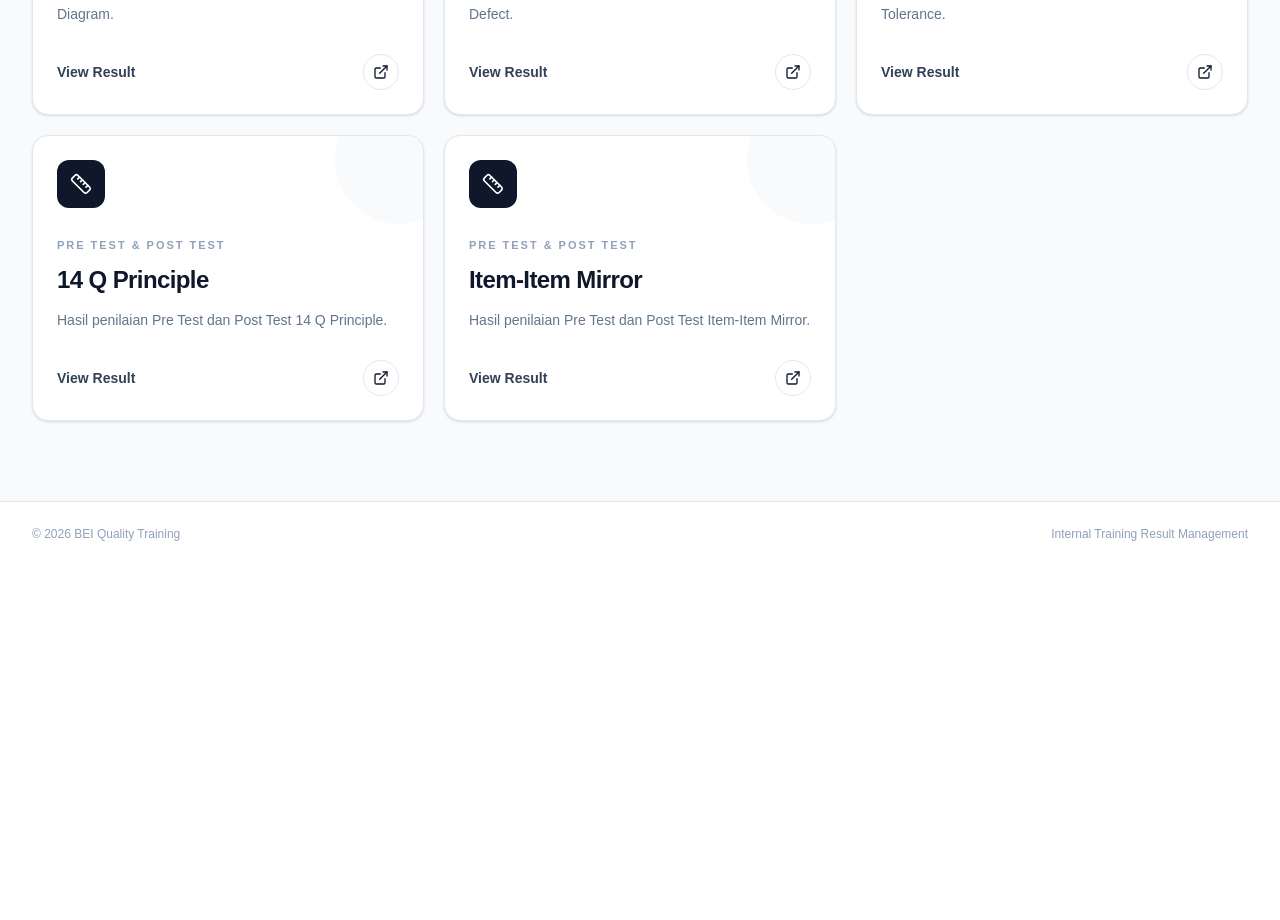
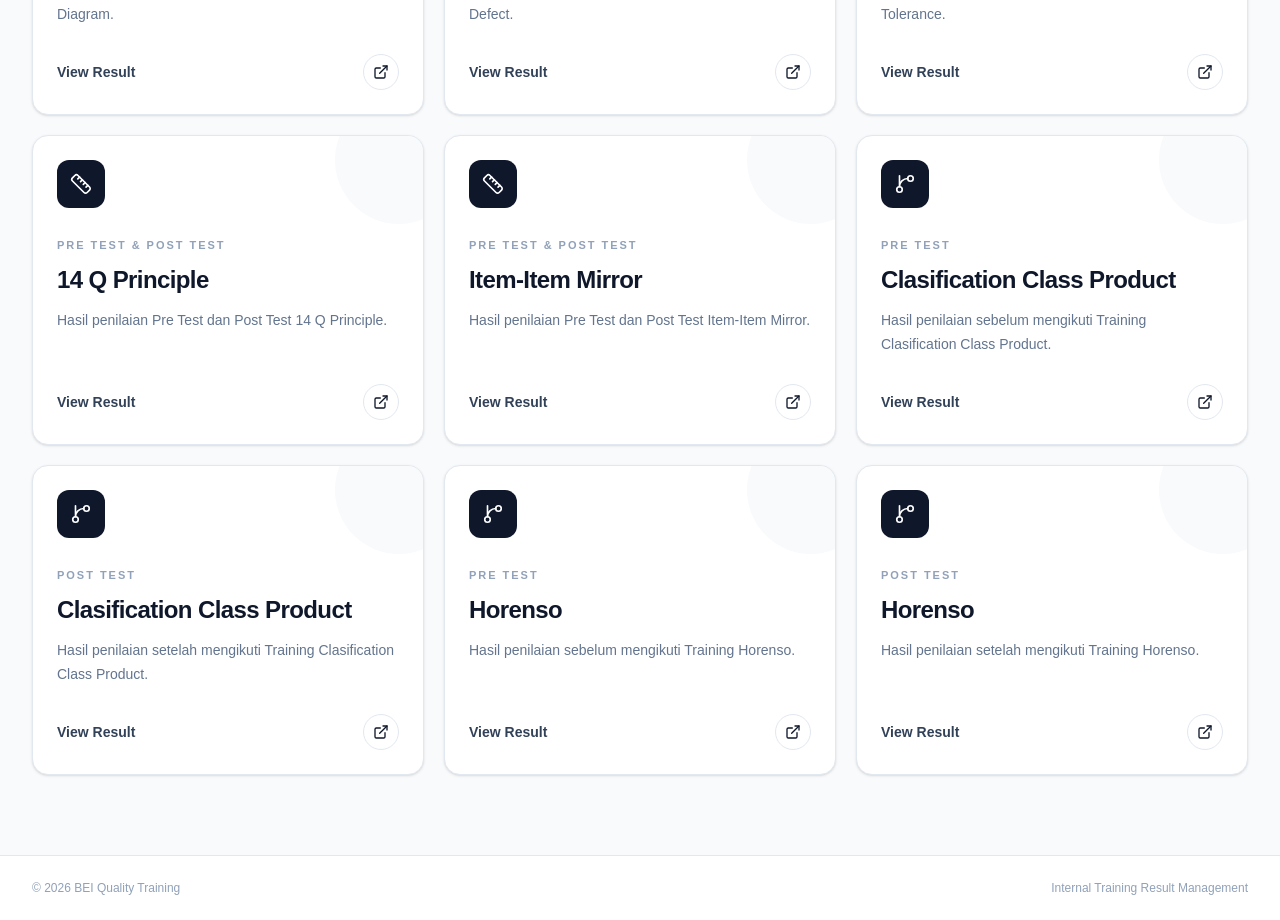
Before and after one commit to robysunjaya20/bei-quality-training-result, a Next.js app: page / in a window 1280 px wide. Shown: the part 900-1820 px from the top of the page. Before the commit the page ends 1466 px from the top, so only its background shows below. Built offline with nearby package versions, Linux system fonts and the light colour scheme.

Commit message:
Add pre post clasification horenso basic analisyst

```diff
--- a/src/app/page.tsx
+++ b/src/app/page.tsx
@@ -67,7 +67,38 @@ const trainingResults = [
     type: "PRE TEST & POST TEST",
     url: "https://docs.google.com/spreadsheets/d/1zdcnBpoxpc4TxQlE-4MWHM-xr0629D_AcnHFgI7nPS0/edit?usp=sharing",
   },
-
+  {
+    category: "Clasification Class Product",
+    title: "Pre Test",
+    description: "Hasil penilaian sebelum mengikuti Training Clasification Class Product.",
+    icon: GitBranch,
+    type: "PRE TEST",
+    url: "https://docs.google.com/spreadsheets/d/1B0CESAd9MFgoYfeB8-Z1MoRFz86WD3-0_cY_QZsySG4/edit?usp=sharing",
+  },
+  {
+    category: "Clasification Class Product",
+    title: "Post Test",
+    description: "Hasil penilaian setelah mengikuti Training Clasification Class Product.",
+    icon: GitBranch,
+    type: "POST TEST",
+    url: "https://docs.google.com/spreadsheets/d/1tP2_LA7QEJrt1w6Dq09rPM7Djh2W9L7gqIbJyxf095A/edit?usp=sharing",
+  },
+  {
+    category: "Horenso",
+    title: "Pre Test",
+    description: "Hasil penilaian sebelum mengikuti Training Horenso.",
+    icon: GitBranch,
+    type: "PRE TEST",
+    url: "https://docs.google.com/spreadsheets/d/1RCnhixjqF11pAo94BIV4w0JX6mIn49Q4zbYOHi84Lvs/edit?usp=sharing",
+  },
+  {
+    category: "Horenso",
+    title: "Post Test",
+    description: "Hasil penilaian setelah mengikuti Training Horenso.",
+    icon: GitBranch,
+    type: "POST TEST",
+    url: "https://docs.google.com/spreadsheets/d/17NXRbkB0gVfhSw-lcPorA6hchXDMIKpFHAgXE2XahQk/edit?usp=sharing",
+  },
 ];
 
 export default function Home() {
```
